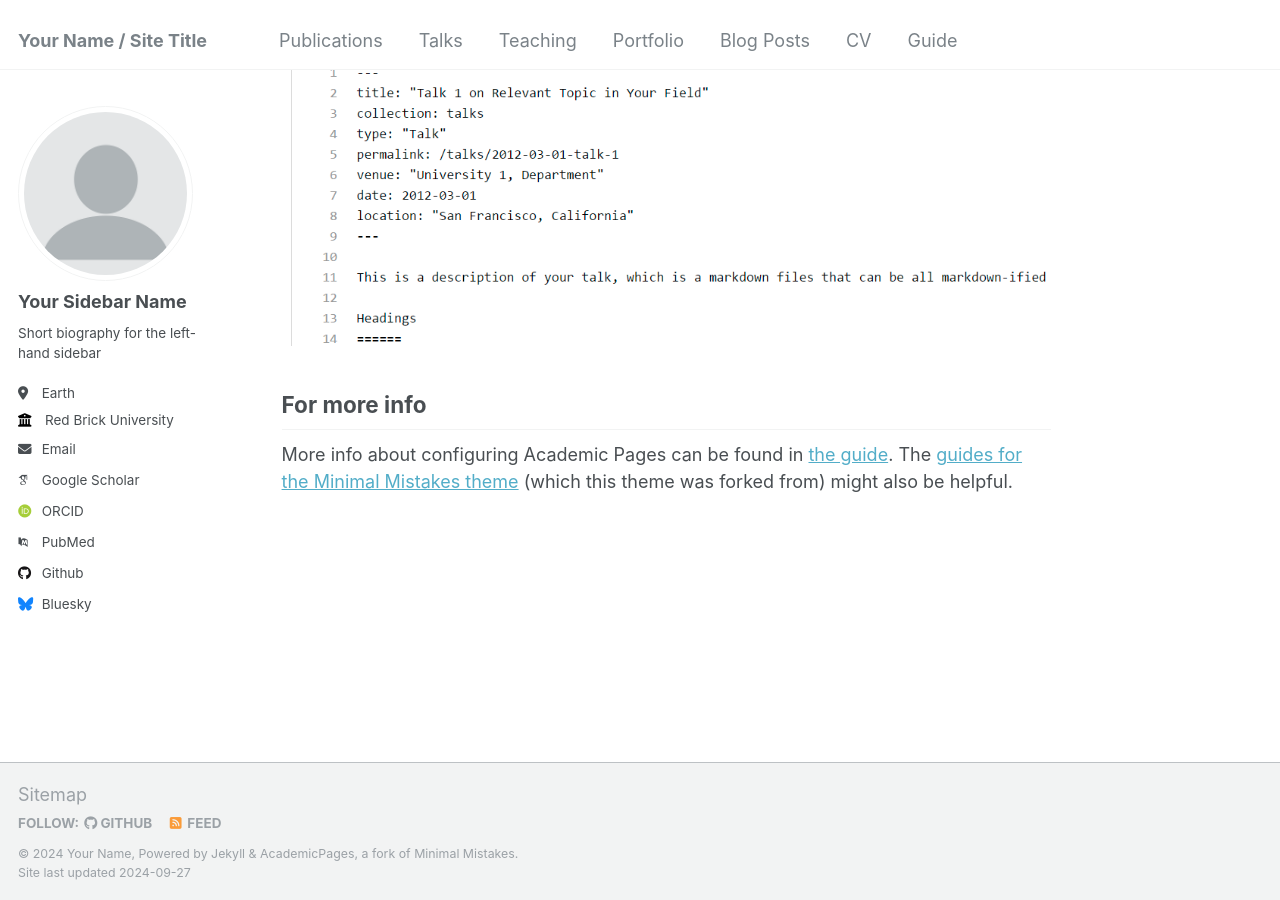
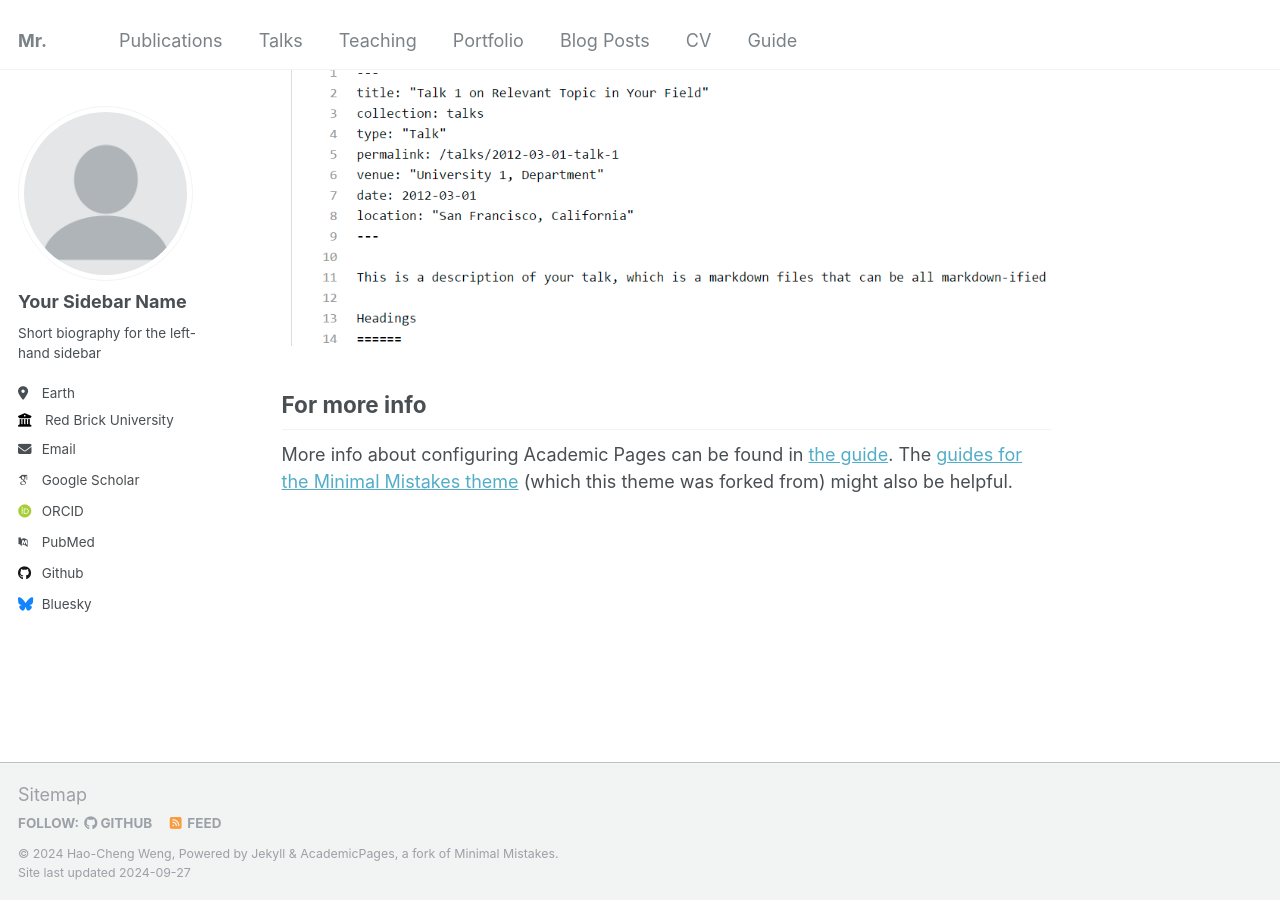
Before and after one commit to haochengweng/haochengweng.github.io, a Jekyll site: the page built from _pages/about.md, in a window 1280 px wide and 900 px high, scrolled down 2643 px. Built offline with Jekyll 4.4.1, drawn with Linux system fonts in a browser that asks for light colours; some web fonts are replaced.

Commit message:
Update _config.yml

```diff
--- a/_config.yml
+++ b/_config.yml
@@ -8,9 +8,9 @@
 
 # Basic Site Settings
 locale                   : "en-US"
-title                    : "Your Name / Site Title"
+title                    : "Mr."
 title_separator          : "-"
-name                     : &name "Your Name"
+name                     : &name "Hao-Cheng Weng"
 description              : &description "personal description"
 url                      : https://academicpages.github.io # the base hostname & protocol for your site e.g. "https://mmistakes.github.io"
 baseurl                  : "" # the subpath of your site, e.g. "/blog"
```
